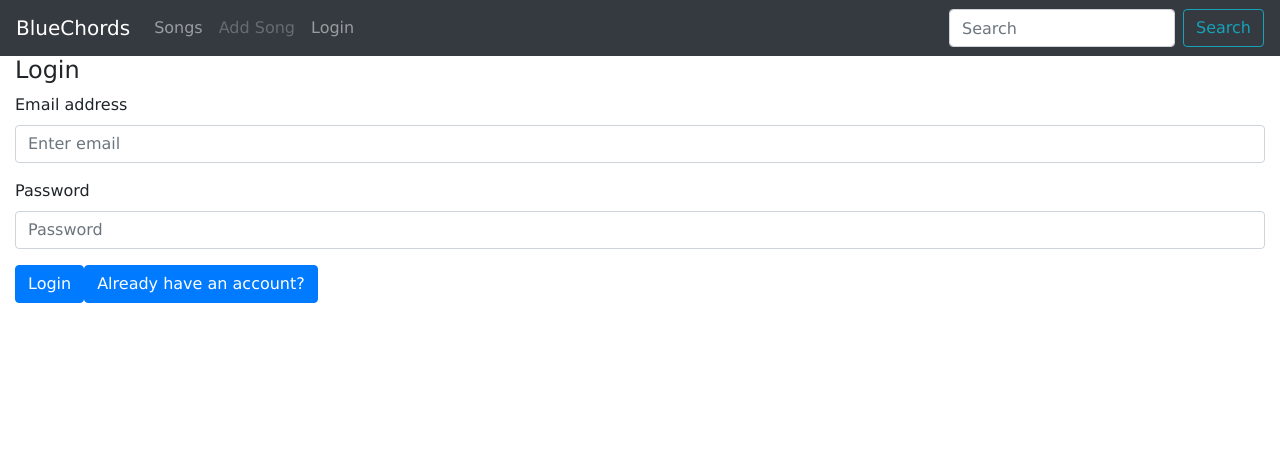
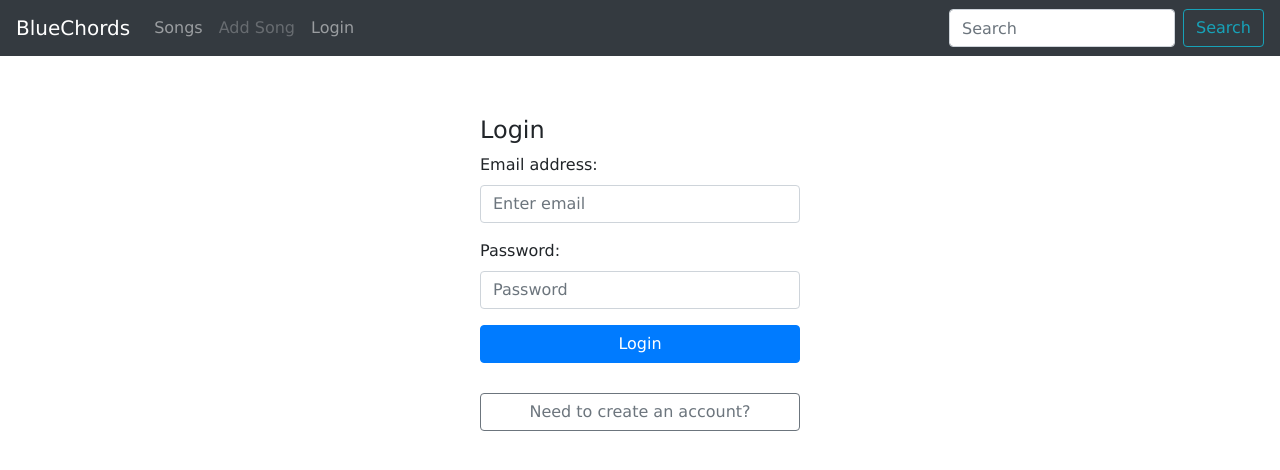
Before and after one commit to mnezerka/bluechords, a React (Create React App) app in the folder app/: page /login in a window 1280 px wide. Shown: the top 470 px of the page. Built offline with nearby package versions, Linux system fonts and the light colour scheme.

Commit message:
Fix functional and design inconsistencies on Login form

```diff
--- a/app/src/pages/Login.js
+++ b/app/src/pages/Login.js
@@ -36,12 +36,12 @@ class Login extends Component
         const {login} = this.state
 
         return(
-            <div>
-                <h4>{login ? 'Login' : 'Sign Up'}</h4>
+            <div className="bc-login">
 
                 <Mutation
                     mutation={login ? LOGIN_MUTATION : SIGNUP_MUTATION}
                     onCompleted={data => this._confirm(data)}
+                    onError={console.log('error')}
                 >
                     {mutation => (
                             <LoginForm
@@ -115,11 +115,14 @@ class LoginForm extends Component
             >
                 {({values, errors, touched, handleChange, handleSubmit, isSubmitting}) => (
 
+
                     <Form
                         onSubmit={handleSubmit}
                     >
+                        <h4>{this.props.login ? 'Login' : 'Sign Up'}</h4>
+
                         <Form.Group controlId="formBasicEmail">
-                            <Form.Label>Email address <i>{touched.email && errors.email && errors.email}</i></Form.Label>
+                            <Form.Label>Email address: <i>{touched.email && errors.email && errors.email}</i></Form.Label>
                             <Form.Control
                                 type="text"
                                 name="email"
@@ -131,7 +134,7 @@ class LoginForm extends Component
                         </Form.Group>
 
                         <Form.Group controlId="formBasicPassword">
-                            <Form.Label>Password <i>{touched.password && errors.password && errors.password}</i></Form.Label>
+                            <Form.Label>Password: <i>{touched.password && errors.password && errors.password}</i></Form.Label>
                             <Form.Control
                                 type="password"
                                 name="password"
@@ -156,11 +159,14 @@ class LoginForm extends Component
                         </Form.Group>
                         }
 
-                        <Button type="submit">{this.props.login ? 'Login' : 'Create Account'}</Button>
+                        <Button
+                            block type="submit">{this.props.login ? 'Login' : 'Create Account'}</Button>
 
-                        <Button onClick={this.props.onToggleLogin}>
-                            {this.state.login ? 'Need to create an account?' : 'Already have an account?'}
-                        </Button>
+                        <div id="bc-login-toggle">
+                            <Button block variant="outline-secondary" onClick={this.props.onToggleLogin}>
+                                {this.props.login ? 'Need to create an account?': 'Already have an account?'}
+                            </Button>
+                        </div>
                     </Form>
                 )}
             </Formik>
--- a/app/src/styles/index.css
+++ b/app/src/styles/index.css
@@ -23,3 +23,18 @@ body {
     font-weight: bold;
     color: #36C;
 }
+
+/********************* Login form ************/
+
+.bc-login {
+    padding: 60px 0;
+}
+
+.bc-login form {
+    margin: 0 auto;
+    max-width: 320px;
+}
+
+.bc-login #bc-login-toggle {
+    margin-top: 30px;
+}
```
